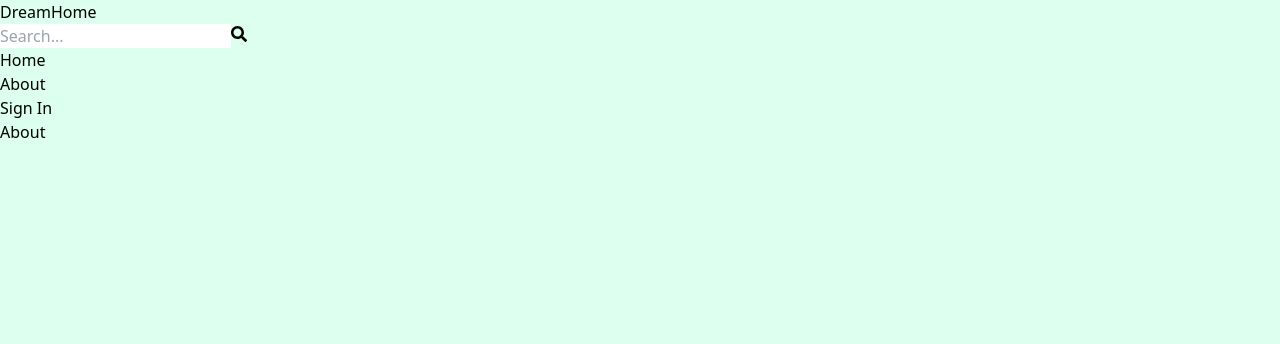
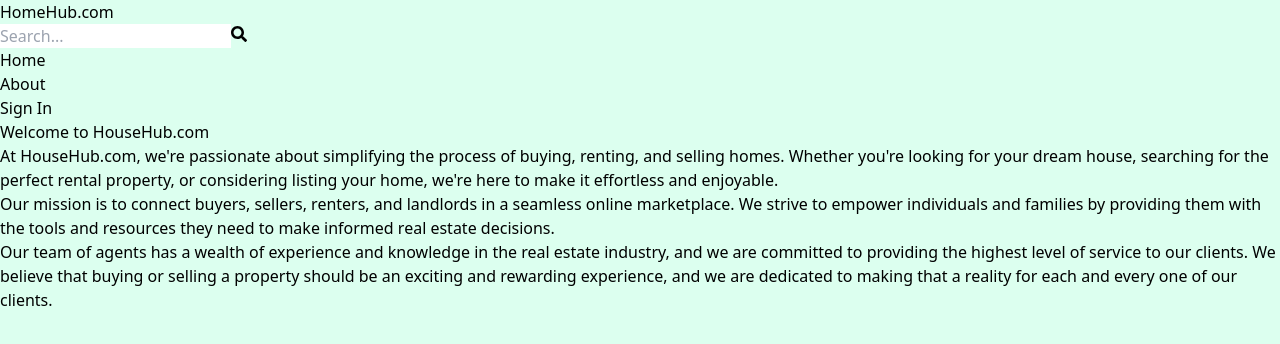
Before and after one commit to harshjha987/homehub, a React (Vite) app in the folder frontend/: page /about in a window 1280 px wide. Shown: the top 344 px of the page. Built offline with nearby package versions, Linux system fonts and the light colour scheme; no server answers.

Commit message:
about added

```diff
--- a/frontend/src/components/Header.jsx
+++ b/frontend/src/components/Header.jsx
@@ -27,8 +27,9 @@ function Header() {
    <header className='h-16 w-full bg-slate-300 flex items-center shadow-md justify-between  p-3'>
    <Link to="/">
    <h1 className='font-bold text-xl md:text-2xl flex felx-wrap md:px-20'>
-        <span className='text-gray-900'>Dream</span>
-        <span className='text-red-800'>Home</span>
+        <span className='text-gray-900'>Home</span>
+        <span className='text-red-800'>Hub</span>
+        <span className='text-slate-800'>.com</span>
     </h1>
 
    </Link>
--- a/frontend/src/pages/About.jsx
+++ b/frontend/src/pages/About.jsx
@@ -1,9 +1,14 @@
 import React from 'react'
 
-function About() {
+export default function About() {
   return (
-    <div>About</div>
+    <div className='py-20 px-4 max-w-6xl mx-auto'>
+      <h1 className='text-3xl font-bold mb-4 text-slate-800'>Welcome to HouseHub.com</h1>
+      <p className='mb-4 text-slate-700'>At HouseHub.com, we're passionate about simplifying the process of buying, renting, and selling homes. Whether you're looking for your dream house, searching for the perfect rental property, or considering listing your home, we're here to make it effortless and enjoyable.</p>
+      <p className='mb-4 text-slate-700'>
+      Our mission is to connect buyers, sellers, renters, and landlords in a seamless online marketplace. We strive to empower individuals and families by providing them with the tools and resources they need to make informed real estate decisions.
+      </p>
+      <p className='mb-4 text-slate-700'>Our team of agents has a wealth of experience and knowledge in the real estate industry, and we are committed to providing the highest level of service to our clients. We believe that buying or selling a property should be an exciting and rewarding experience, and we are dedicated to making that a reality for each and every one of our clients.</p>
+    </div>
   )
 }
-
-export default About
```
